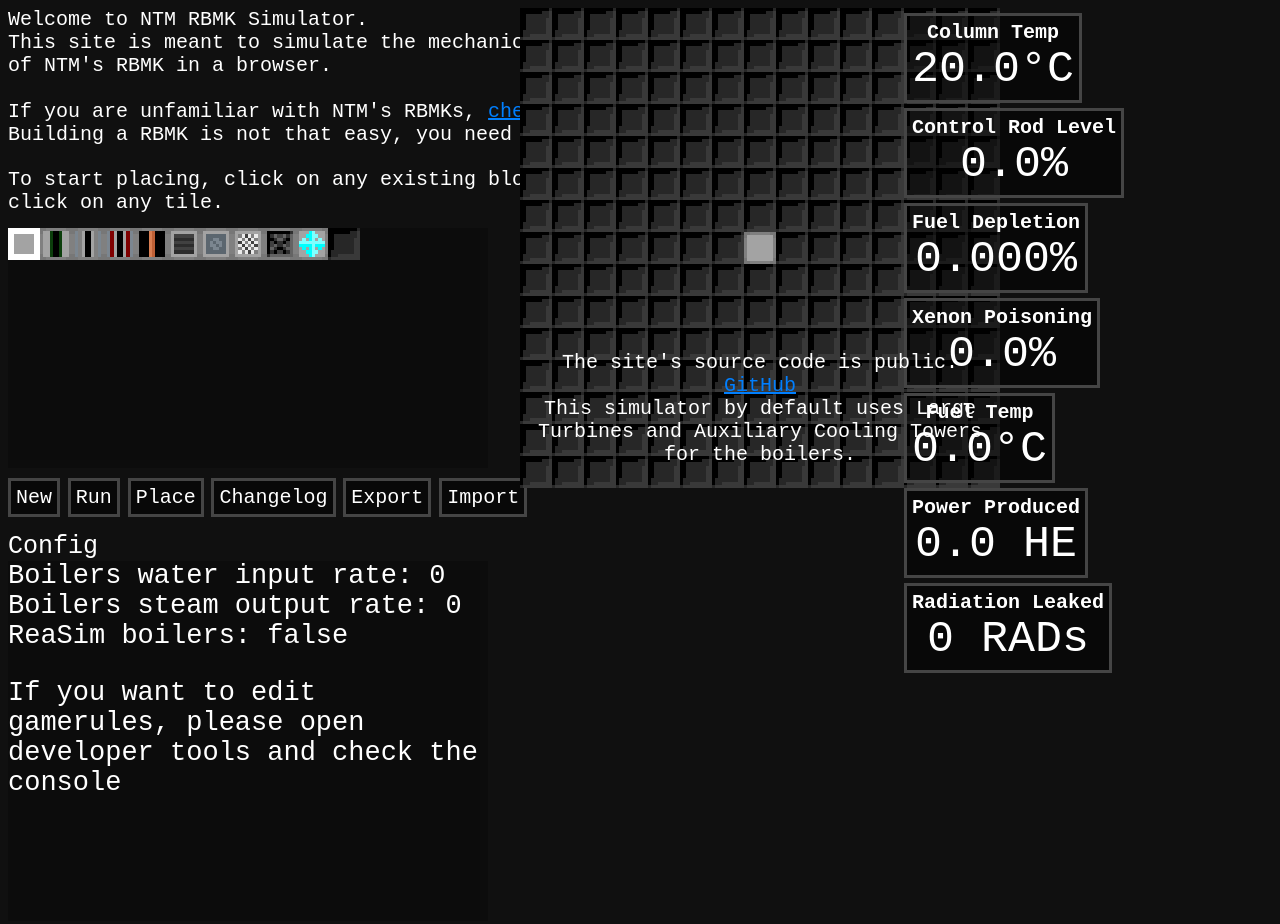
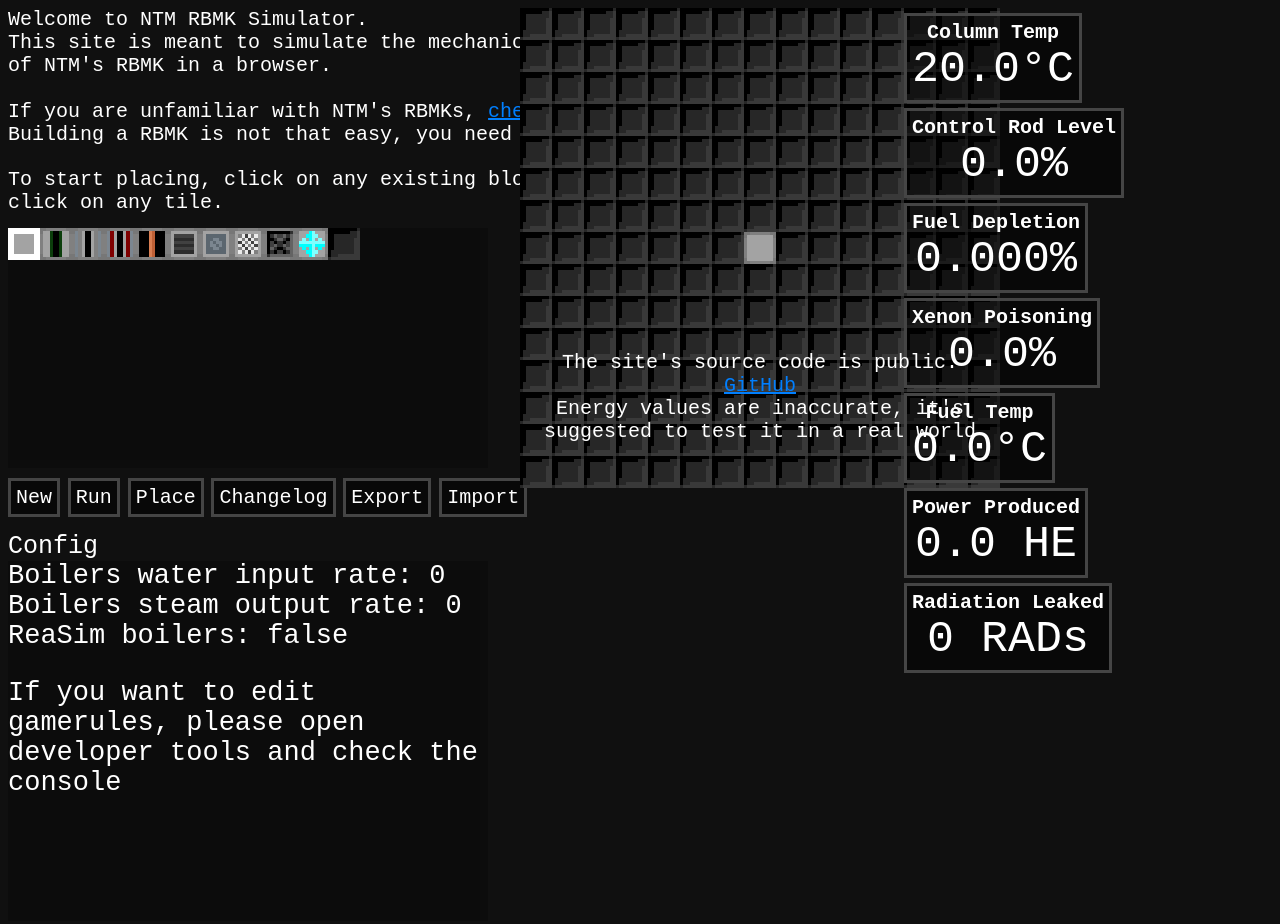
Before and after one commit to Voxelstice/ntm-rbmk-simulator, a plain HTML site: page index.html in a window 1280 px wide. Shown: the top 924 px of the page. Drawn offline with Linux system fonts and the light colour scheme.

Commit message:
this value is actually a lie

```diff
--- a/index.html
+++ b/index.html
@@ -36,7 +36,7 @@
         <canvas width="480px" height="480px" id="stats" style="z-index: 2; position: absolute; margin-left: 40%;"></canvas>
         <p id="explosionText" style="z-index: 3; position: absolute; margin-left: 40%; text-align: center; width: 480px; height: 480px; background-color: rgba(0,0,0, 0.5); margin-top: 0px; visibility: hidden;"><br>You destroyed the RBMK.<br>Congratulations.</p>
         <div id="averageStats" style="z-index: 3; position: absolute; margin-left: 70%; width: 480px; height: 480px; margin-top: 0px;"></div>
-        <p style="z-index: 3; position: absolute; margin-top: 25%; margin-left: 40%; text-align: center; width: 480px; height: 480px;"><br>The site's source code is public. <a href="https://github.com/Voxelstice/ntm-rbmk-simulator">GitHub</a><br>This simulator by default uses Large Turbines and Auxiliary Cooling Towers for the boilers.</p>
+        <p style="z-index: 3; position: absolute; margin-top: 25%; margin-left: 40%; text-align: center; width: 480px; height: 480px;"><br>The site's source code is public. <a href="https://github.com/Voxelstice/ntm-rbmk-simulator">GitHub</a><br>Energy values are inaccurate, it's suggested to test it in a real world</p>
 
         <button action="new" onclick="button()" style="margin-top: 470px;">New</button>
         <button action="run" onclick="button()" style="margin-top: 470px;">Run</button>
```
